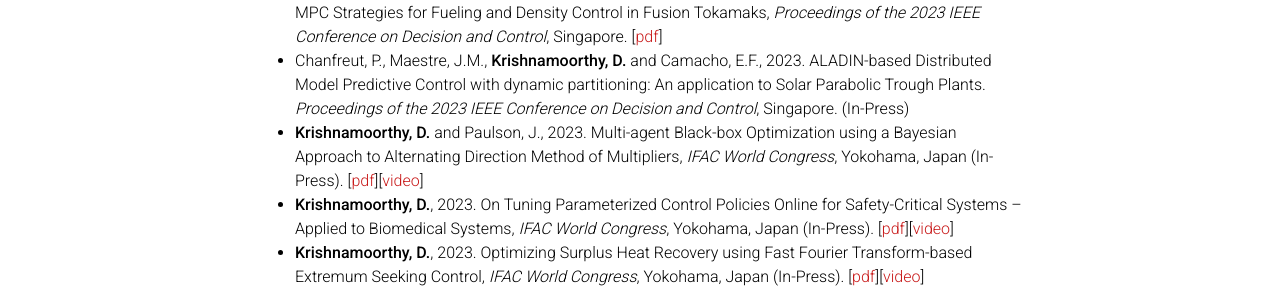
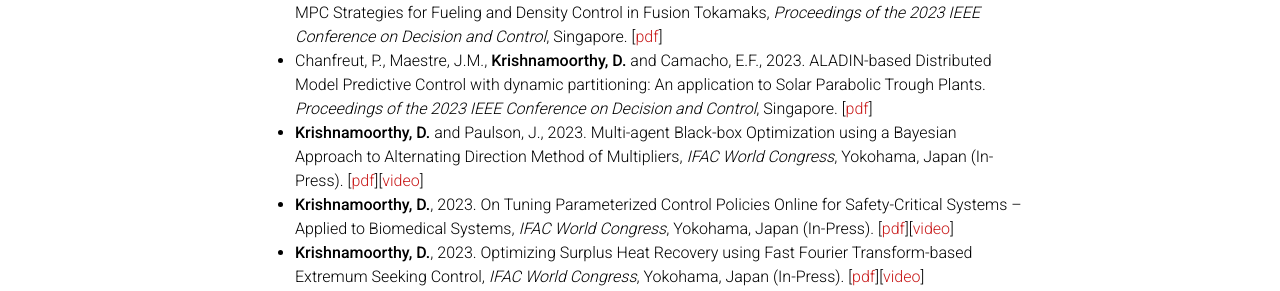
Before and after one commit to dinesh-krishnamoorthy/dinesh-krishnamoorthy.github.io, a Jekyll site: the page built from _pages/publications.md, in a window 1280 px wide and 900 px high, scrolled down 1585 px. Shown: the part 161-452 px from the top of the window. Built offline with Jekyll 4.4.1, drawn with Linux system fonts in a browser that asks for light colours; comment, search, counter and statistics services are not loaded; a style sheet for code colours, icons or effects is not loaded.

Commit message:
Update publications.md

```diff
--- a/_pages/publications.md
+++ b/_pages/publications.md
@@ -39,7 +39,7 @@ nav_order: 2
 * Van der Horst, A., Meere, B., **Krishnamoorthy, D.**, Bakker, S., van de Vrande, B.,  Stoutjesdijk, H.,  Alonso, M.,  Torta, E., 2024. A Bayesian optimization framework for the automatic tuning of MPC-based shared controllers. _Proceedings of the 2024 IEEE International Conference on Robotics and Automation (ICRA)_, Yokohama, Japan. [[pdf](https://arxiv.org/pdf/2311.01133.pdf)]
 * **Krishnamoorthy, D.**, 2023. An Improved Data Augmentation Scheme for Model Predictive Control Policy Approximation, _Proceedings of the 2023 IEEE Conference on Decision and Control_, Singapore. [[pdf](https://arxiv.org/pdf/2303.05607.pdf)]
 * Orrico, C. A., van Berkel, M., Bosman, T., Heemels, W.P.M.H., **Krishnamoorthy, D.**, 2023. Mixed-Integer MPC Strategies for Fueling and Density Control in Fusion Tokamaks, _Proceedings of the 2023 IEEE Conference on Decision and Control_, Singapore. [[pdf](https://arxiv.org/pdf/2306.00415.pdf)]
-* Chanfreut, P., Maestre, J.M., **Krishnamoorthy, D.** and Camacho, E.F., 2023. ALADIN-based Distributed Model Predictive Control with dynamic partitioning: An application to Solar Parabolic Trough Plants. _Proceedings of the 2023 IEEE Conference on Decision and Control_, Singapore. (In-Press)
+* Chanfreut, P., Maestre, J.M., **Krishnamoorthy, D.** and Camacho, E.F., 2023. ALADIN-based Distributed Model Predictive Control with dynamic partitioning: An application to Solar Parabolic Trough Plants. _Proceedings of the 2023 IEEE Conference on Decision and Control_, Singapore. [[pdf](https://arxiv.org/pdf/2305.02821.pdf)]
 * **Krishnamoorthy, D.** and Paulson, J., 2023. Multi-agent Black-box Optimization using a Bayesian Approach to Alternating Direction Method of Multipliers, _IFAC World Congress_, Yokohama, Japan (In-Press). [[pdf](https://arxiv.org/pdf/2303.14414.pdf)][[video](https://youtu.be/wemfd3En4iI)]
 * **Krishnamoorthy, D.**, 2023. On Tuning Parameterized Control Policies Online for Safety-Critical Systems – Applied to Biomedical Systems, _IFAC World Congress_, Yokohama, Japan (In-Press). [[pdf](https://www.dropbox.com/s/fe8ta54a2qps0ga/BO_tuning_final.pdf?dl=0)][[video](https://youtu.be/bvsmT_blMa4)]
 * **Krishnamoorthy, D.**, 2023. Optimizing Surplus Heat Recovery using Fast Fourier Transform-based Extremum Seeking Control, _IFAC World Congress_, Yokohama, Japan (In-Press). [[pdf](https://www.dropbox.com/s/ulds21jtmujv4xz/postprint.pdf?dl=0)][[video](https://youtu.be/Tw8-Uw0vwqI)]
```
